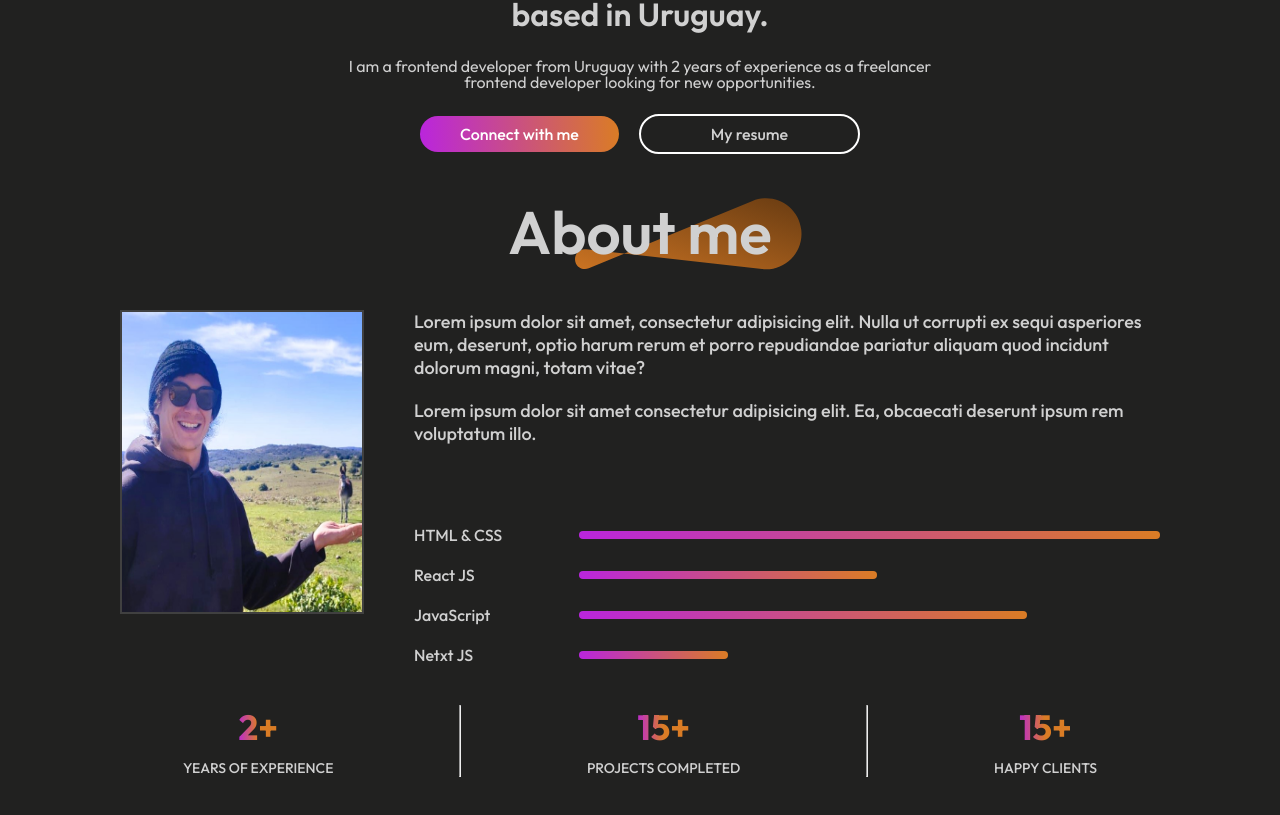
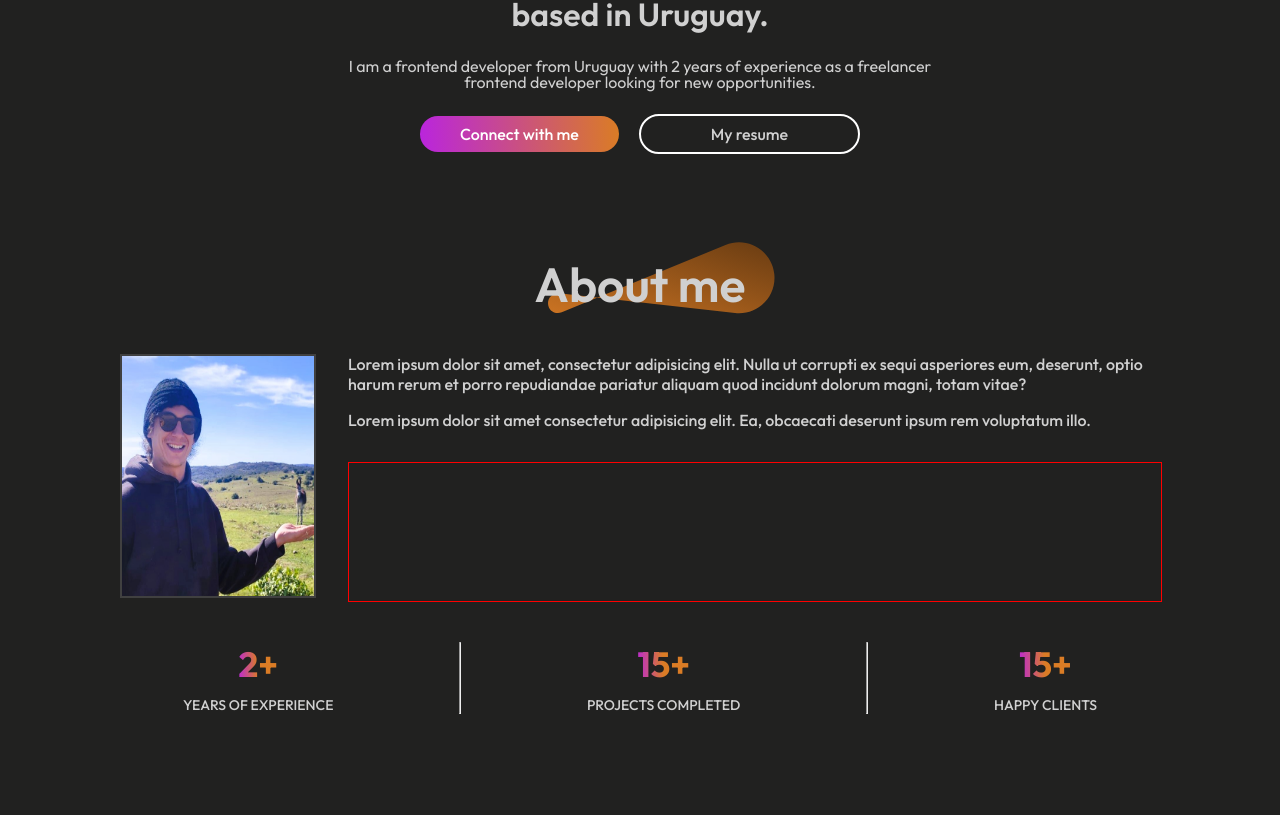
Before and after one commit to mBasalo/portfolio-website, a React (Vite) app: page / in a window 1280 px wide. Shown: the part 395-1210 px from the top of the page. Built offline with nearby package versions, Linux system fonts and the light colour scheme.

Commit message:
Resoluciones

```diff
--- a/src/Components/About/About.css
+++ b/src/Components/About/About.css
@@ -4,7 +4,7 @@
     align-items: center;
     justify-content: center;
     gap: 40px;
-    margin: 40px 120px;
+    margin: 100px 120px;
     margin-bottom: 20px;
 }
 
@@ -14,7 +14,7 @@
 
 .about-title h1 {
     padding: 0 30px;
-    font-size: 60px;
+    font-size: 3rem;
     font-weight: 600;
 }
 
@@ -27,12 +27,12 @@
 
 .about-sections {
     display: flex;
-    gap: 50px;
+    gap: 2rem;
 }
 
 .about-left img {
-    width: 240px;
-    height: 300px;
+    width: 12rem;
+    height: 15rem;
     border: 2px solid rgb(64, 64, 64);
 
 }
@@ -40,14 +40,14 @@
 .about-right {
     display: flex;
     flex-direction: column;
-    gap: 80px;
+    gap: 2rem;
 }
 
 .about-para {
     display: flex;
     flex-direction: column;
-    gap: 20px;
-    font-size: 18px;
+    gap: 1rem;
+    font-size: 1rem;
     font-weight: 500;
 }
 
@@ -55,6 +55,9 @@
     display: flex;
     flex-direction: column;
     gap: 20px;
+    border: 1px solid red;
+    width: 100%;
+    height: 100%;
 }
 
 .about-skill {
--- a/src/Components/About/About.jsx
+++ b/src/Components/About/About.jsx
@@ -26,25 +26,6 @@ const About = () => {
 
                 <div className="about-skills">
 
-                    <div className="about-skill">
-                        <p>HTML & CSS</p>
-                        <hr style={{width: "80%"}}/>
-                    </div>
-
-                    <div className="about-skill">
-                        <p>React JS</p>
-                        <hr style={{width: "40%"}}/>
-                    </div>
-
-                    <div className="about-skill">
-                        <p>JavaScript</p>
-                        <hr style={{width: "60%"}}/>
-                    </div>
-
-                    <div className="about-skill">
-                        <p>Netxt JS</p>
-                        <hr style={{width: "20%"}}/>
-                    </div>
                 </div>
             </div>
 
--- a/src/Components/Navbar/Navbar.jsx
+++ b/src/Components/Navbar/Navbar.jsx
@@ -28,7 +28,7 @@ const Navbar = () => {
         <ul ref={menuRef} className="nav-menu">
           <img src={menu_close} alt="" className="nav-mob-close" onClick={closeMenu}/>
             <li><AnchorLink className='anchor-link' offset={200} href='#home'><p onClick={() => setMenu("home")}>Home</p>{menu === "home"?<img src={underline} alt=''/>:<></>}</AnchorLink></li>
-            <li><AnchorLink className='anchor-link' offset={90} href='#about'><p onClick={() => setMenu("about")}>About Me</p>{menu === "about"?<img src={underline} alt=''/>:<></>}</AnchorLink></li>
+            <li><AnchorLink className='anchor-link' offset={80} href='#about'><p onClick={() => setMenu("about")}>About Me</p>{menu === "about"?<img src={underline} alt=''/>:<></>}</AnchorLink></li>
             <li><AnchorLink className='anchor-link' offset={100} href='#services'><p onClick={() => setMenu("services")}>Services</p>{menu === "services"?<img src={underline} alt=''/>:<></>}</AnchorLink></li>
             <li><AnchorLink className='anchor-link' offset={100} href='#work'><p onClick={() => setMenu("work")}>Portfolio</p>{menu === "work"?<img src={underline} alt=''/>:<></>}</AnchorLink></li>
             <li><AnchorLink className='anchor-link' offset={100} href='#contact'><p onClick={() => setMenu("contact")}>Contact</p>{menu === "contact"?<img src={underline} alt=''/>:<></>}</AnchorLink></li>
```
